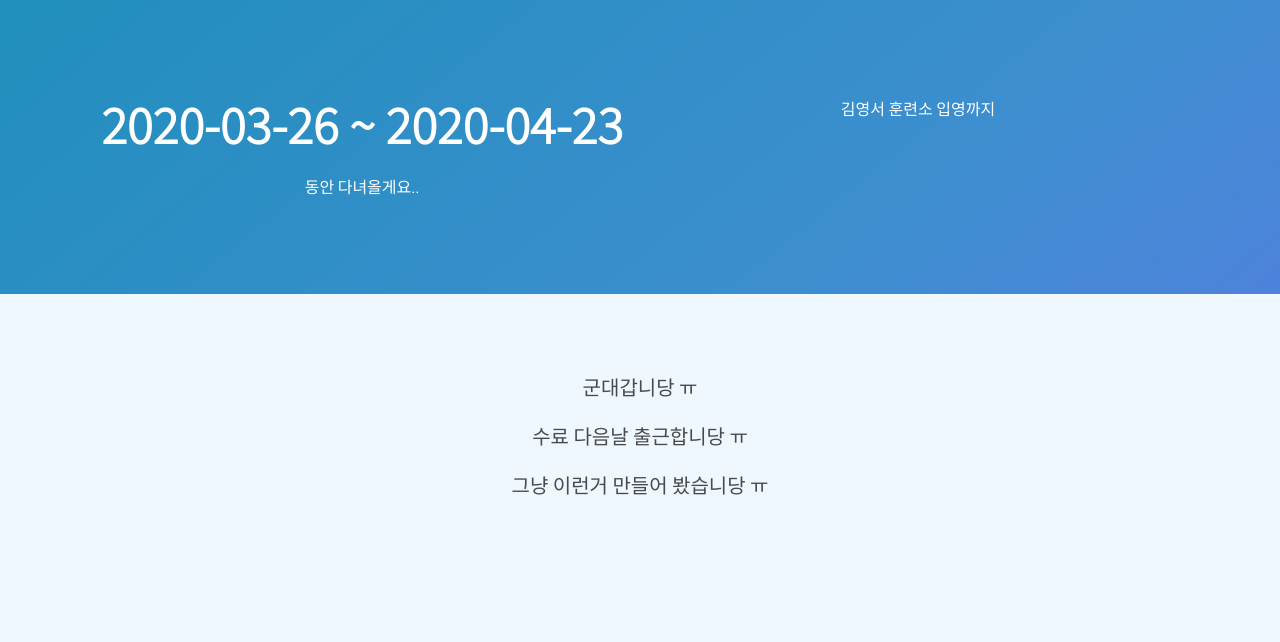
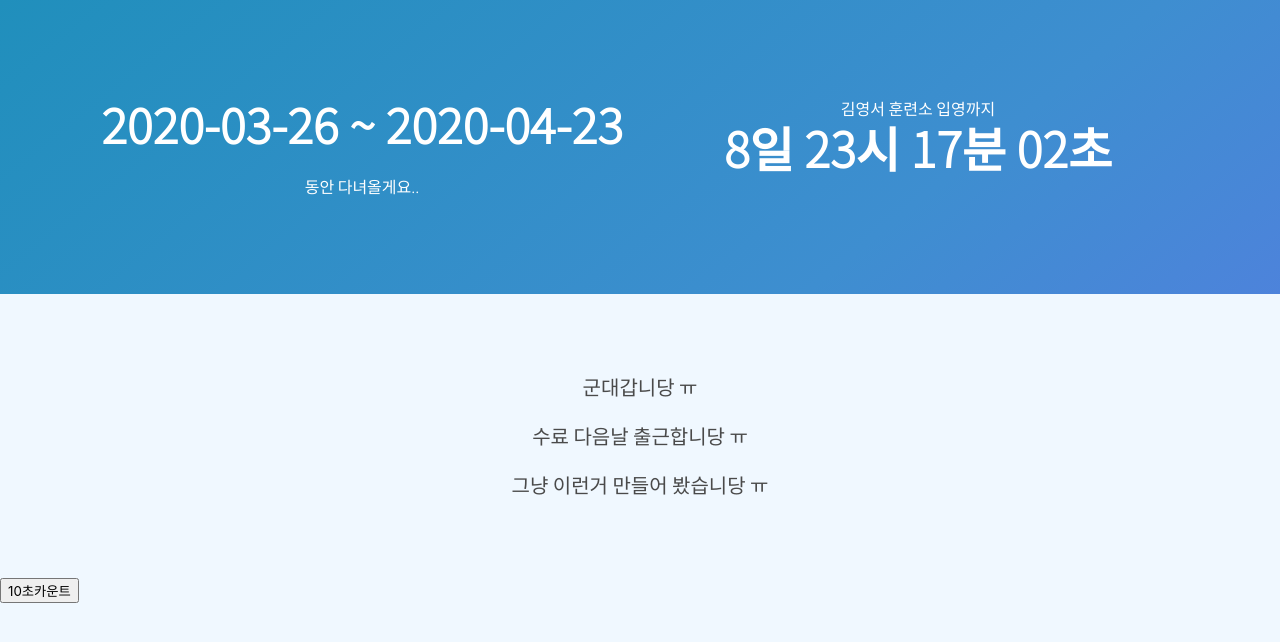
Before and after one commit to kys6879/hello-nonsan, an Angular app: page / in a window 1280 px wide. Shown: the top 642 px of the page. Built offline with nearby package versions, Linux system fonts and the light colour scheme.

Commit message:
fix timer

```diff
--- a/src/app/app.component.html
+++ b/src/app/app.component.html
@@ -12,14 +12,10 @@
           </div>
         </div>
         <div class="column">
-          <div class="sub-title" *ngIf="step === 'NORMAL'">
-            김영서 훈련소 입영까지
-          </div>
-          <div class="sub-title" *ngIf="step === 'START'">
-            지금은 훈련중! 영서 수료식까지
+          <div class="sub-title">
+            {{topMessage}}
           </div>
           <div class="title is-1">
-            <!-- {{timerSet | timerFormat}} -->
             {{this.currentValue}}
           </div>
         </div>
@@ -28,9 +24,12 @@
   </div>
 </section>
 
+
 <div class="has-text-centered is-8 is-offset-2" style="padding: 5rem 0;">
 
   <p class="subtitle">군대갑니당 ㅠ</p>
   <p class="subtitle">수료 다음날 출근합니당 ㅠ</p>
   <p class="subtitle">그냥 이런거 만들어 봤습니당 ㅠ </p>
 </div>
+
+<button (click)="testTenCount()" class="btn">10초카운트</button>
--- a/src/app/app.component.ts
+++ b/src/app/app.component.ts
@@ -25,22 +25,29 @@ export class AppComponent implements OnInit, OnDestroy {
 
   testSubscription$: Subscription;
 
+  topMessage: string;
+
   ngOnInit(): void {
 
     this.setStep();
     console.log("#ngOnInit 설정된 step 은 --> !",this.step);
 
+    this.setTopMessage();
 
-    // if (this.isEndNonsan()) { // 훈련 끝
-    //   this.currentValue = "끝났당~~"
-    // } else {
-    //   if (this.isStartNonsan()) { // 훈련 시작
-    //     this.startAt = this.calStartAt(this.endTime)
-    //   } else { // 훈련 전
-    //     this.startAt = this.calStartAt(this.startTime)
-    //   }
-    //   this.startCountDown();
-    // }
+    if(this.step === 'END') {
+        this.currentValue = "끝났다! 집에가자~~";
+        return ;
+    }
+
+    if (this.step === 'START') { // 훈련 시작
+      this.startAt = this.calStartAt(this.endTime)
+    }
+    else { // 훈련 전
+      this.startAt = this.calStartAt(this.startTime)
+    }
+
+
+    this.startCountDown();
   }
 
   public startCountDown() {
@@ -48,16 +55,10 @@ export class AppComponent implements OnInit, OnDestroy {
 
     const t: Observable<number> = interval(1000);
 
-    this.countSubscription$ = t.pipe(take(this.startAt)).map(v => { return this.startAt - (v + 1) }).subscribe(v => {
+    console.log("#startCountDown ---> this.startAt -->" , this.startAt);
+    this.countSubscription$ = t.pipe(take(this.startAt)).map(v => {return this.startAt - (v + 1) }).subscribe(v => {
       this.currentValue = this.formatValue(v);
-      console.log(v);
-    }, e => {
-      console.log("error!", e);
-    }, () => {
-      console.log("끝!!!")
-      this.setStep();
-
-      this.stop();
+    }, (e) => {}, () => {
     });
   }
 
@@ -81,6 +82,17 @@ export class AppComponent implements OnInit, OnDestroy {
      else {
       this.step = 'NORMAL'
      }
+  }
+
+  private setTopMessage(): void {
+    console.log("#setTopMessage start!");
+
+    switch(this.step) {
+      case "START" : this.topMessage = '지금은 훈련중! 영서 수료식까지'; break;
+      case "END" : this.topMessage = '드디어..'; break;
+      case "NORMAL" : this.topMessage = '김영서 훈련소 입영까지'; break;
+    }
+
   }
 
   private formatValue(v) {
@@ -136,16 +148,16 @@ export class AppComponent implements OnInit, OnDestroy {
   }
 
 
-  get startTime(): Date { return new Date(2020, 2, 25, 23,40) }
-  get endTime(): Date  { return new Date(2020, 2, 25, 23,58) }
-
-  // get startTime(): Date { return new Date(2020, 2, 24, 14) }
-  // get endTime(): Date { return new Date(2020, 2, 24, 17, 3, 0) }
-
-  // get startTime(): Date { return new Date(2020, 2, 23, 14) }
-  // get endTime(): Date { return new Date(2020, 2, 23, 15) }
+  get startTime(): Date { return new Date(2020, 2, 26, 14) }
+  get endTime(): Date  { return new Date(2020, 3, 23, 14) }
 
   ngOnDestroy(): void {
     this.stop();
   }
+
+  testTenCount() {
+    console.log("#testTenCount start!");
+
+    this.startAt  = 10;
+  }
 }
```
